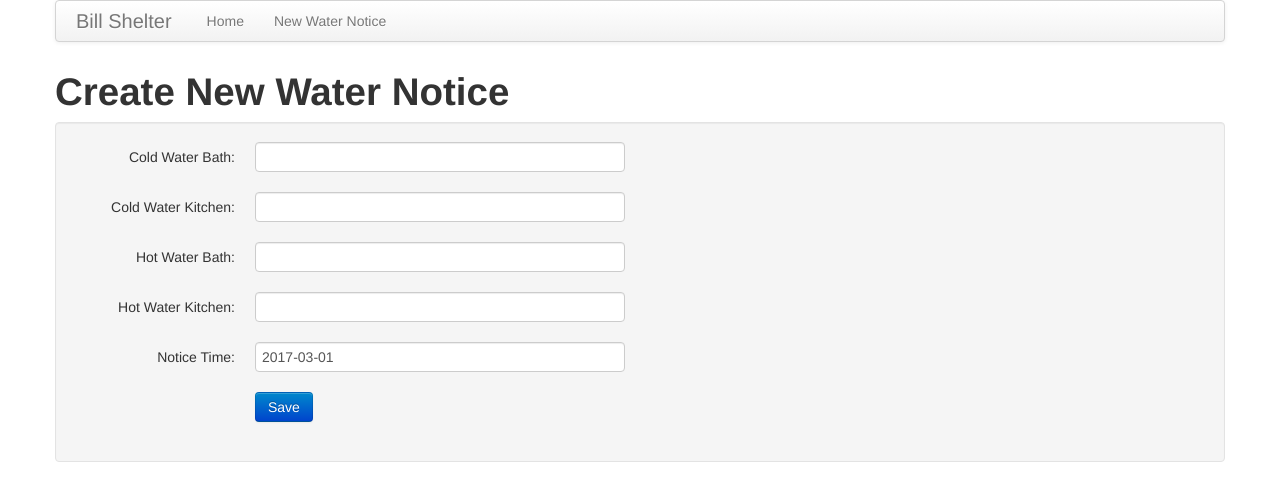
After one commit to iulianstana/bill_shelter, a Flask app: page /new_water_notice in a window 1280 px wide. The commit adds this page. Shown: the top 501 px of the page. Run offline with Flask 2, Linux system fonts and the light colour scheme; some libraries are stand-ins or nearby versions.

Commit message:
[template] create a new entry for water notice (just the form)

```diff
--- /dev/null
+++ b/app/forms.py
@@ -0,0 +1,16 @@
+from datetime import datetime
+
+from flask_wtf import FlaskForm
+
+from wtforms import FloatField, DateTimeField
+from wtforms.validators import DataRequired
+
+
+class NoticeForm(FlaskForm):
+    cold_water_bath = FloatField('cold_water_bath', validators=[DataRequired()])
+    cold_water_kitchen = FloatField('cold_water_kitchen', validators=[DataRequired()])
+    hot_water_bath = FloatField('hot_water_bath', validators=[DataRequired()])
+    hot_water_kitchen = FloatField('hot_water_kitchen', validators=[DataRequired()])
+    notice_time = DateTimeField("notice_time", format="%Y-%m-%d",
+                                default=datetime.today,
+                                validators=[DataRequired()])
--- a/app/templates/base.html
+++ b/app/templates/base.html
@@ -31,7 +31,7 @@
 
                 <ul class="nav">
                     <li><a href="{{ url_for('index') }}"> Home </a></li>
-                    <li><a href="{{ url_for('demo_notice') }}"> Demo Page </a></li>
+                    <li><a href="{{ url_for('new_water_notice') }}"> New Water Notice </a></li>
                 </ul>
 
             </div>
--- /dev/null
+++ b/app/templates/new_water_notice.html
@@ -0,0 +1,61 @@
+<!-- extend base layout -->
+{% extends "base.html" %}
+
+{% block content %}
+    <h1> Create New Water Notice </h1>
+    <div class="well">
+        <form class="form-horizontal" action="" method="post" name="edit">
+            {{ form.hidden_tag() }}
+            <div class="control-group{% if form.cold_water_bath.errors %} error{% endif %}">
+                <label class="control-label" for="cold_water_bath"> Cold Water Bath: </label>
+                <div class="controls">
+                    {{ form.cold_water_bath(maxlength=30, class="span4") }}
+                    {% for error in form.cold_water_bath.errors %}
+                        <span class="help-inline">[{{ error }}]</span><br>
+                    {% endfor %}
+                </div>
+            </div>
+            <div class="control-group{% if form.cold_water_kitchen.errors %} error{% endif %}">
+                <label class="control-label" for="cold_water_kitchen"> Cold Water Kitchen: </label>
+                <div class="controls">
+                    {{ form.cold_water_kitchen(maxlength=30, class="span4") }}
+                    {% for error in form.cold_water_kitchen.errors %}
+                        <span class="help-inline">[{{ error }}]</span><br>
+                    {% endfor %}
+                </div>
+            </div>
+            <div class="control-group{% if form.hot_water_bath.errors %} error{% endif %}">
+                <label class="control-label" for="hot_water_bath"> Hot Water Bath: </label>
+                <div class="controls">
+                    {{ form.hot_water_bath(maxlength=30, class="span4") }}
+                    {% for error in form.hot_water_bath.errors %}
+                        <span class="help-inline">[{{ error }}]</span><br>
+                    {% endfor %}
+                </div>
+            </div>
+            <div class="control-group{% if form.hot_water_kitchen.errors %} error{% endif %}">
+                <label class="control-label" for="hot_water_kitchen"> Hot Water Kitchen: </label>
+                <div class="controls">
+                    {{ form.hot_water_kitchen(maxlength=30, class="span4") }}
+                    {% for error in form.hot_water_kitchen.errors %}
+                        <span class="help-inline">[{{ error }}]</span><br>
+                    {% endfor %}
+                </div>
+            </div>
+            <div class="control-group{% if form.notice_time.errors %} error{% endif %}">
+                <label class="control-label" for="notice_time"> Notice Time: </label>
+                <div class="controls">
+                    {{ form.notice_time(maxlength=30, class="span4") }}
+                    {% for error in form.notice_time.errors %}
+                        <span class="help-inline">[{{ error }}]</span><br>
+                    {% endfor %}
+                </div>
+            </div>
+            <div class="control-group">
+                <div class="controls">
+                    <input class="btn btn-primary" type="submit" value="Save">
+                </div>
+            </div>
+        </form>
+    </div>
+{% endblock %}
--- a/app/views.py
+++ b/app/views.py
@@ -7,8 +7,9 @@ from pdfkit import from_string
 from app import app, db
 from config import pdf_options, indent_const, ap_number
 
-from models import MonthNotice
-from momentjs import convert_datetime_to_lang_month, default_notice
+from .models import MonthNotice
+from .momentjs import convert_datetime_to_lang_month, default_notice
+from .forms import NoticeForm
 
 
 def get_notice_data(old_month, new_month):
@@ -40,7 +41,16 @@ def save_pdf():
     return redirect(url_for('demo_notice'))
 
 
+@app.route('/new_water_notice', methods=['GET', 'POST'])
+def new_water_notice():
+    notice_form = NoticeForm()
+    if notice_form.validate_on_submit():
+        return redirect(url_for('index'))
+    return render_template('new_water_notice.html', form=notice_form)
+
+
 @app.route('/', methods=['GET'])
+@app.route('/index', methods=['GET'])
 def index():
     month_notice = MonthNotice.query.order_by(desc(MonthNotice.datetime)).limit(12).all()
     return render_template('index.html', month_notice=month_notice)
```
Also changed, not shown: 1 other file.
